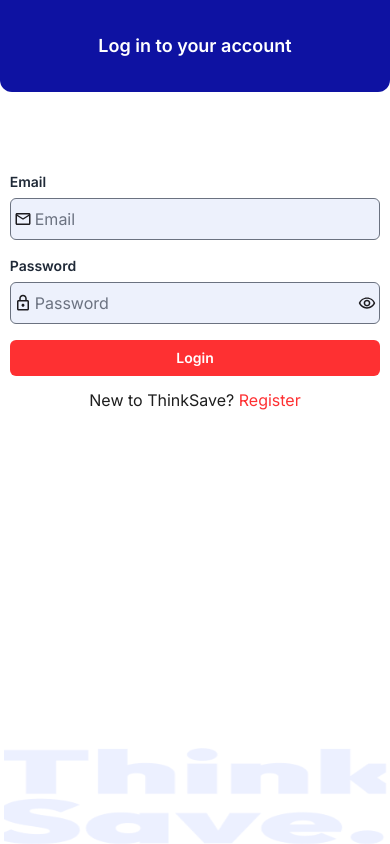
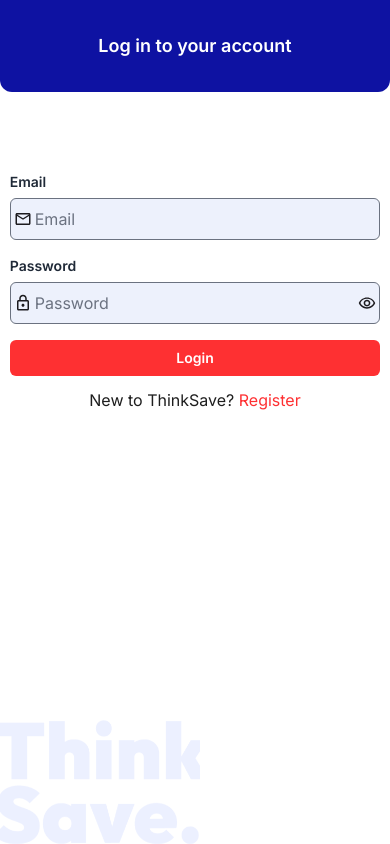
Before and after one commit to Nwachukwu-Uzor/think-save, a Next.js app: page /login in a window 390 px wide. Built offline with nearby package versions, Linux system fonts and the light colour scheme.

Commit message:
Fix back issues on auth pages

```diff
--- a/app/(auth)/layout.tsx
+++ b/app/(auth)/layout.tsx
@@ -10,13 +10,13 @@
       </aside>
       <main className="lg:col-span-6 min-h-screen">
         <section className="bg-white">{children}</section>
-        <div className="lg:hidden fixed bottom-0 left-0 right-0 px-1 z-10">
+        <div className="lg:hidden fixed bottom-0 left-0 right-0 px-1">
           <Image
             src="/assets/images/think-save-blue.png"
             alt="Think Save"
             width={200}
             height={200}
-            className="w-full m-0 h-24"
+            className="absolute left-0 right-0 bottom-0 "
           />
         </div>
       </main>
```
